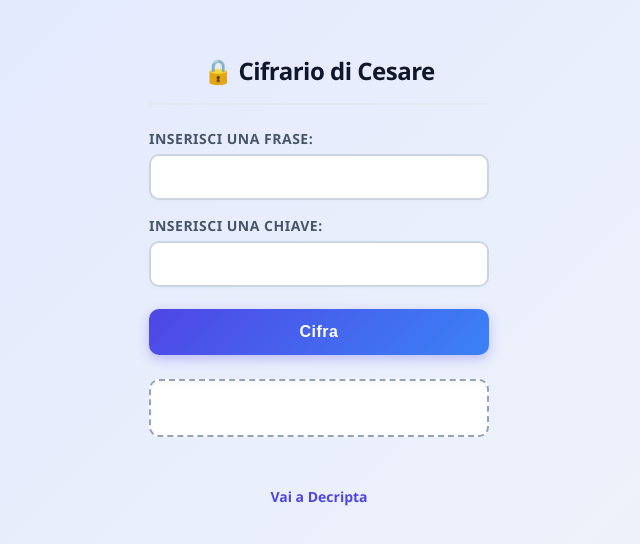
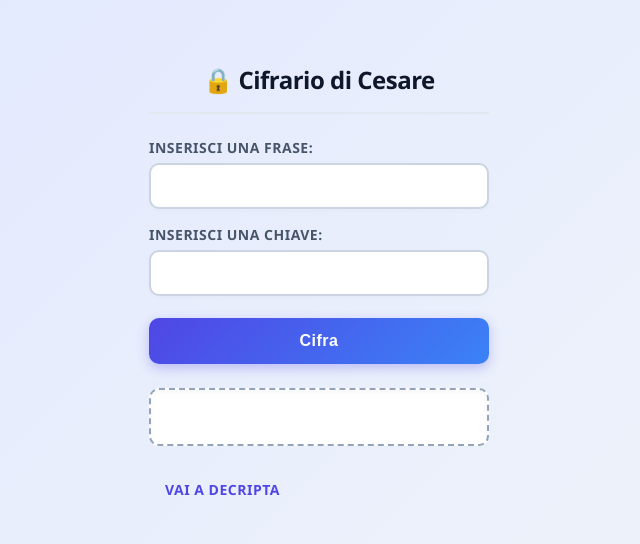
Before and after one commit to SimoneMedved/TPS, a plain HTML site: page Cripta_1_0.html in a window 1280 px wide. Shown: the part 124-668 px from the top of the page, without its empty margins (321-961 px from the left). Drawn offline with Linux system fonts and the light colour scheme.

Commit message:
Update Cripta_1_0.html

```diff
--- a/Cripta_1_0.html
+++ b/Cripta_1_0.html
@@ -166,6 +166,6 @@
 
     <p id="cifrato"> </p>
     <br>
-    <a href="https://simonemedved.github.io/TPS/Decripta_1_0.html">Vai a Decripta</a>
+    <p><a href="https://simonemedved.github.io/TPS/Decripta_1_0.html">Vai a Decripta</a></p>
 </body>
 </html>
```
